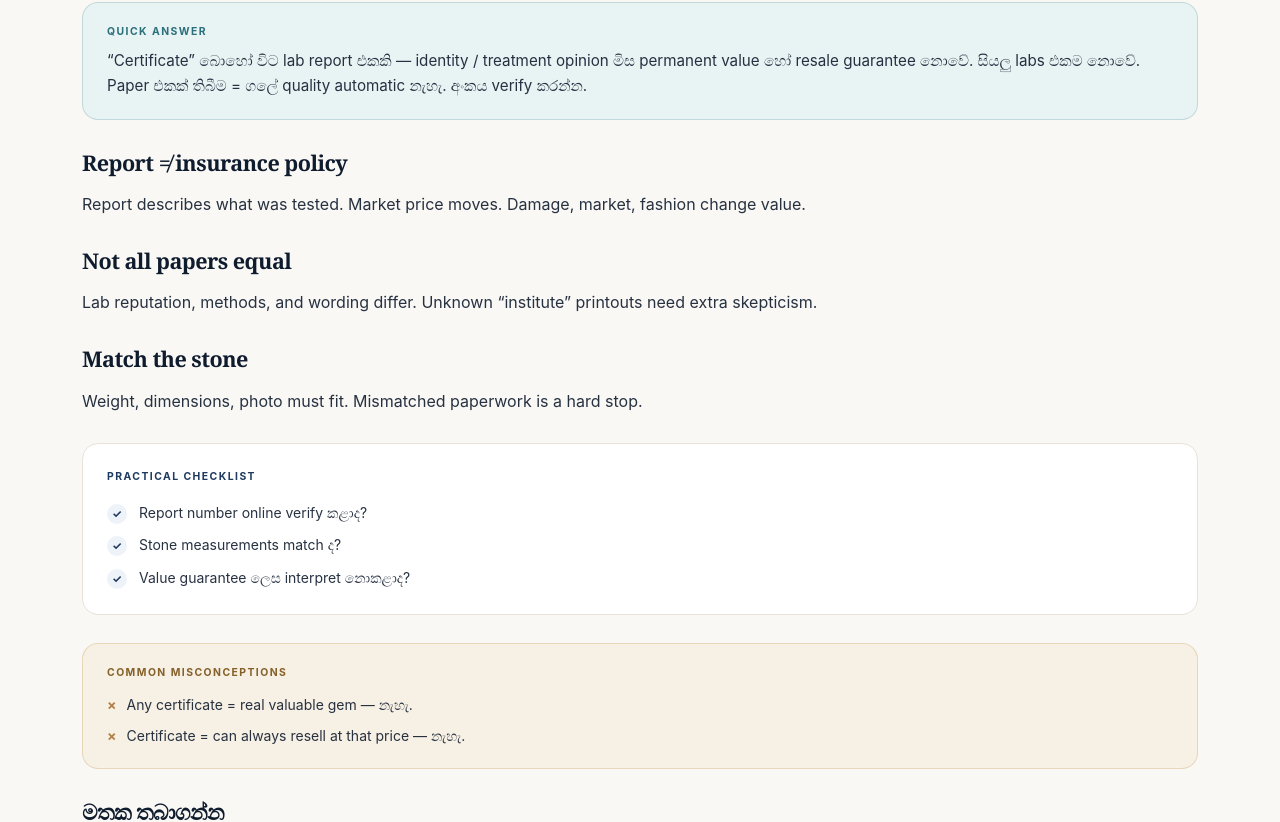
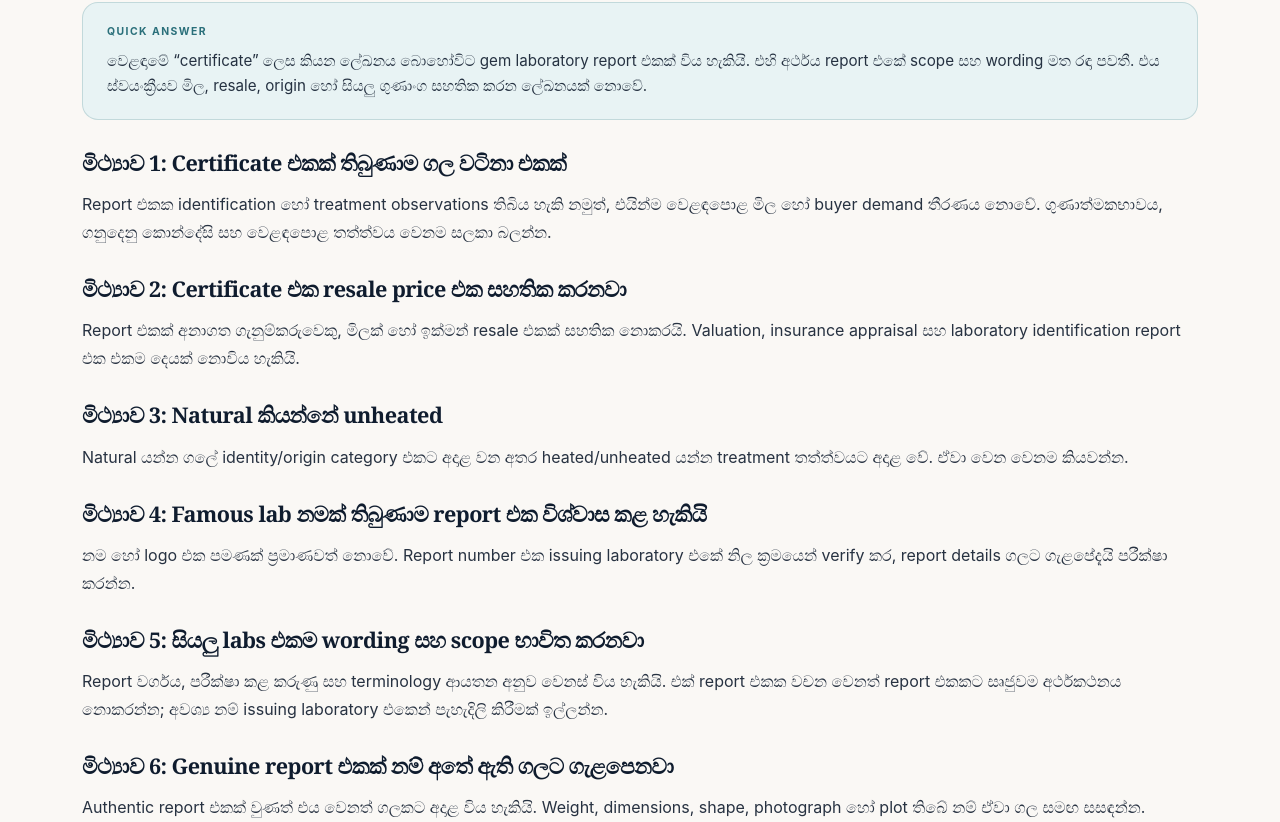
Before and after one commit to LinukaBandara/GemologyX, a Next.js app: page /si/learn/gem-certification-myths in a window 1280 px wide. Shown: the part 361-1183 px from the top of the page. Built offline with nearby package versions, Linux system fonts and the light colour scheme.

Commit message:
content: expand gem certification myths

```diff
--- a/src/app/si/learn/gem-certification-myths/page.tsx
+++ b/src/app/si/learn/gem-certification-myths/page.tsx
@@ -1,71 +1,71 @@
 import type { Metadata } from "next";
-import {
-  ArticleLayout,
-  ArticleSection,
-  QuickAnswer,
-  PracticalChecklist,
-  Misconceptions,
-} from "@/components/article-layout";
+import { ArticleLayout, ArticleSection, QuickAnswer, PracticalChecklist, Misconceptions } from "@/components/article-layout";
 
 export const metadata: Metadata = {
-  title: "මැණික් Certificate පිළිබඳ මිත්‍යා | GemologyX",
-  description:
-    "Certificate / report myths — guarantee නොවීම, fake papers, lab differences සහ ගැනුම්කරුවන් දැනගත යුතු කරුණු.",
+  title: "Gem Certificate පිළිබඳ මිථ්‍යා 6ක් | GemologyX",
+  description: "Gem certificate එකකින් තහවුරු කළ හැකි දේ සහ නොහැකි දේ, report verification, valuation සහ treatment claims ගැන ගැනුම්කරුවන්ට මාර්ගෝපදේශය.",
 };
 
 export default function Page() {
   return (
     <ArticleLayout
       category="සිංහල මැණික් දැනුම"
-      readTime="මිනිත්තු 6"
-      title="මැණික් Certificate පිළිබඳ මිත්‍යාවන්"
+      readTime="මිනිත්තු 7"
+      title="මැණික් Certificate පිළිබඳ මිථ්‍යා 6ක්"
       crumbHref="/si/learn/how-to-read-gem-report"
-      crumbLabel="වාර්තාවක් කියවීම"
-      lastReviewed="2026-10-25"
+      crumbLabel="වාර්තා කියවීම"
+      lastReviewed="2026-11-02"
       related={[
-        { label: "වාර්තාවක් කියවීම", href: "/si/learn/how-to-read-gem-report" },
-        { label: "Labs මූලික", href: "/si/learn/gem-labs-overview" },
-        { label: "Fake lab reports", href: "/si/learn/fake-lab-reports" },
+        { label: "Lab report කියවන ආකාරය", href: "/si/learn/how-to-read-gem-report" },
+        { label: "Labs මූලික දැනුම", href: "/si/learn/gem-labs-overview" },
+        { label: "ව්‍යාජ හෝ නොගැළපෙන reports", href: "/si/learn/fake-lab-reports" },
+        { label: "Origin opinion vs guarantee", href: "/si/learn/origin-opinion-vs-guarantee" },
       ]}
     >
       <QuickAnswer>
-        <p>
-          “Certificate” බොහෝ විට lab report එකකි — identity / treatment opinion
-          මිස permanent value හෝ resale guarantee නොවේ. සියලු labs එකම
-          නොවේ. Paper එකක් තිබීම = ගලේ quality automatic නැහැ. අංකය verify
-          කරන්න.
-        </p>
+        <p>වෙළඳාමේ “certificate” ලෙස කියන ලේඛනය බොහෝවිට gem laboratory report එකක් විය හැකියි. එහි අර්ථය report එකේ scope සහ wording මත රඳා පවතී. එය ස්වයංක්‍රීයව මිල, resale, origin හෝ සියලු ගුණාංග සහතික කරන ලේඛනයක් නොවේ.</p>
       </QuickAnswer>
 
-      <ArticleSection heading="Report ≠ insurance policy">
-        <p>Report describes what was tested. Market price moves. Damage, market, fashion change value.</p>
+      <ArticleSection heading="මිථ්‍යාව 1: Certificate එකක් තිබුණාම ගල වටිනා එකක්">
+        <p>Report එකක identification හෝ treatment observations තිබිය හැකි නමුත්, එයින්ම වෙළඳපොළ මිල හෝ buyer demand තීරණය නොවේ. ගුණාත්මකභාවය, ගනුදෙනු කොන්දේසි සහ වෙළඳපොළ තත්ත්වය වෙනම සලකා බලන්න.</p>
       </ArticleSection>
 
-      <ArticleSection heading="Not all papers equal">
-        <p>Lab reputation, methods, and wording differ. Unknown “institute” printouts need extra skepticism.</p>
+      <ArticleSection heading="මිථ්‍යාව 2: Certificate එක resale price එක සහතික කරනවා">
+        <p>Report එකක් අනාගත ගැනුම්කරුවෙකු, මිලක් හෝ ඉක්මන් resale එකක් සහතික නොකරයි. Valuation, insurance appraisal සහ laboratory identification report එක එකම දෙයක් නොවිය හැකියි.</p>
       </ArticleSection>
 
-      <ArticleSection heading="Match the stone">
-        <p>Weight, dimensions, photo must fit. Mismatched paperwork is a hard stop.</p>
+      <ArticleSection heading="මිථ්‍යාව 3: Natural කියන්නේ unheated">
+        <p>Natural යන්න ගලේ identity/origin category එකට අදාළ වන අතර heated/unheated යන්න treatment තත්ත්වයට අදාළ වේ. ඒවා වෙන වෙනම කියවන්න.</p>
       </ArticleSection>
 
-      <PracticalChecklist
-        items={[
-          "Report number online verify කළාද?",
-          "Stone measurements match ද?",
-          "Value guarantee ලෙස interpret නොකළාද?",
-        ]}
-      />
+      <ArticleSection heading="මිථ්‍යාව 4: Famous lab නමක් තිබුණාම report එක විශ්වාස කළ හැකියි">
+        <p>නම හෝ logo එක පමණක් ප්‍රමාණවත් නොවේ. Report number එක issuing laboratory එකේ නිල ක්‍රමයෙන් verify කර, report details ගලට ගැළපේදැයි පරීක්ෂා කරන්න.</p>
+      </ArticleSection>
 
-      <Misconceptions
-        items={[
-          "Any certificate = real valuable gem — නැහැ.",
-          "Certificate = can always resell at that price — නැහැ.",
-        ]}
-      />
+      <ArticleSection heading="මිථ්‍යාව 5: සියලු labs එකම wording සහ scope භාවිත කරනවා">
+        <p>Report වර්ගය, පරීක්ෂා කළ කරුණු සහ terminology ආයතන අනුව වෙනස් විය හැකියි. එක් report එකක වචන වෙනත් report එකකට සෘජුවම අර්ථකථනය නොකරන්න; අවශ්‍ය නම් issuing laboratory එකෙන් පැහැදිලි කිරීමක් ඉල්ලන්න.</p>
+      </ArticleSection>
+
+      <ArticleSection heading="මිථ්‍යාව 6: Genuine report එකක් නම් අතේ ඇති ගලට ගැළපෙනවා">
+        <p>Authentic report එකක් වුණත් එය වෙනත් ගලකට අදාළ විය හැකියි. Weight, dimensions, shape, photograph හෝ plot තිබේ නම් ඒවා ගල සමඟ සසඳන්න.</p>
+      </ArticleSection>
+
+      <PracticalChecklist items={[
+        "Report number එක official source එකෙන් verify කළාද?",
+        "Report එකේ scope සහ limitations කියෙව්වාද?",
+        "ගලේ weight, dimensions සහ photo/plot ගැළපේද?",
+        "Identification, treatment සහ origin claims වෙන්කර තේරුම් ගත්තාද?",
+        "Price claim එකක් තිබේ නම් එය report එකෙන් සැබවින්ම සහාය ලබනවාද?",
+      ]} />
+
+      <Misconceptions items={[
+        "Certificate = valuation — සෑමවිටම නොවේ.",
+        "Certificate = authenticity of the exact stone without matching — නැහැ.",
+        "Certificate = investment guarantee — නැහැ.",
+      ]} />
 
       <ArticleSection heading="මතක තබාගන්න">
-        <p>මෙම ලිපිය අධ්‍යාපනික මාර්ගෝපදේශයකි. තක්සේරු හෝ රක්ෂණ උපදෙස් නොවේ.</p>
+        <p>මෙය අධ්‍යාපනික මාර්ගෝපදේශයකි. Report එකේ අර්ථය ගැන සැකයක් තිබේ නම් issuing laboratory එකෙන් විමසන්න; මිල අධික ගනුදෙනුවකදී ස්වාධීන පරීක්ෂාවක් සලකා බලන්න.</p>
       </ArticleSection>
     </ArticleLayout>
   );
```
